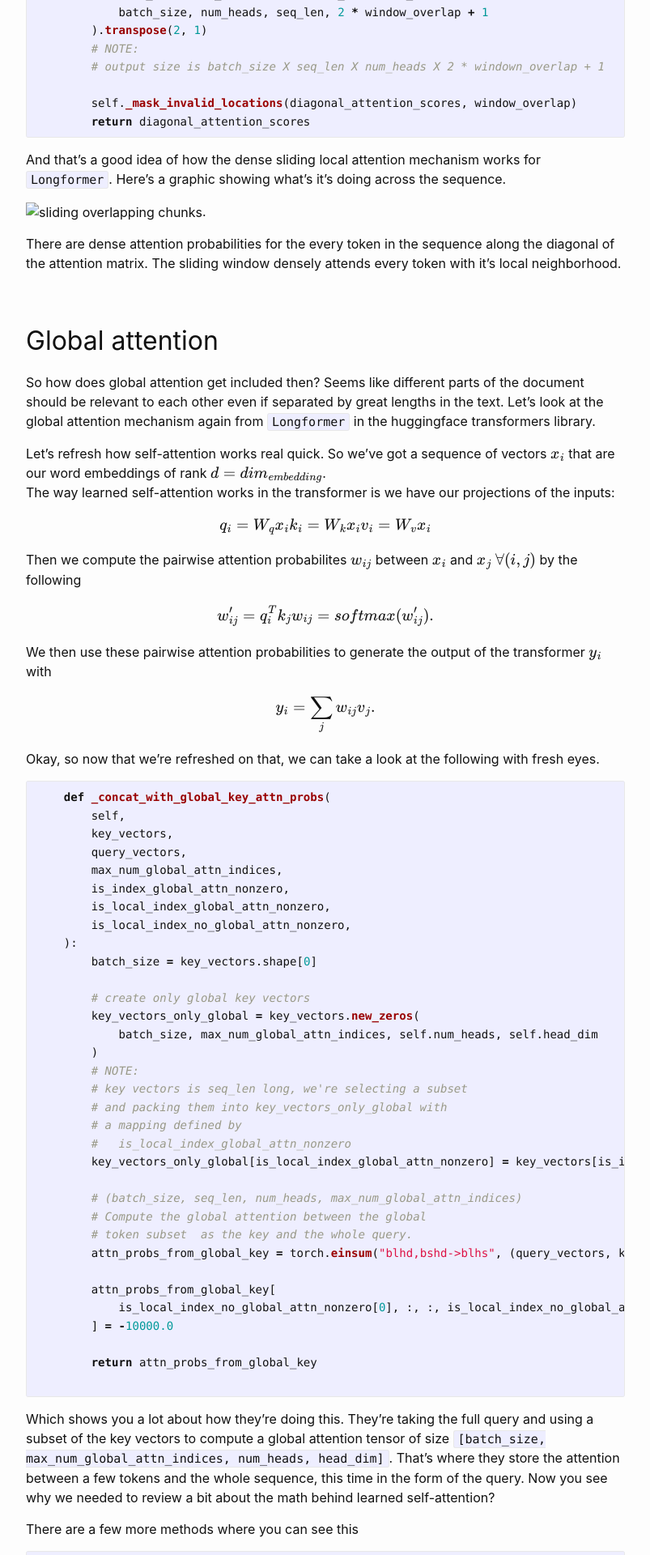
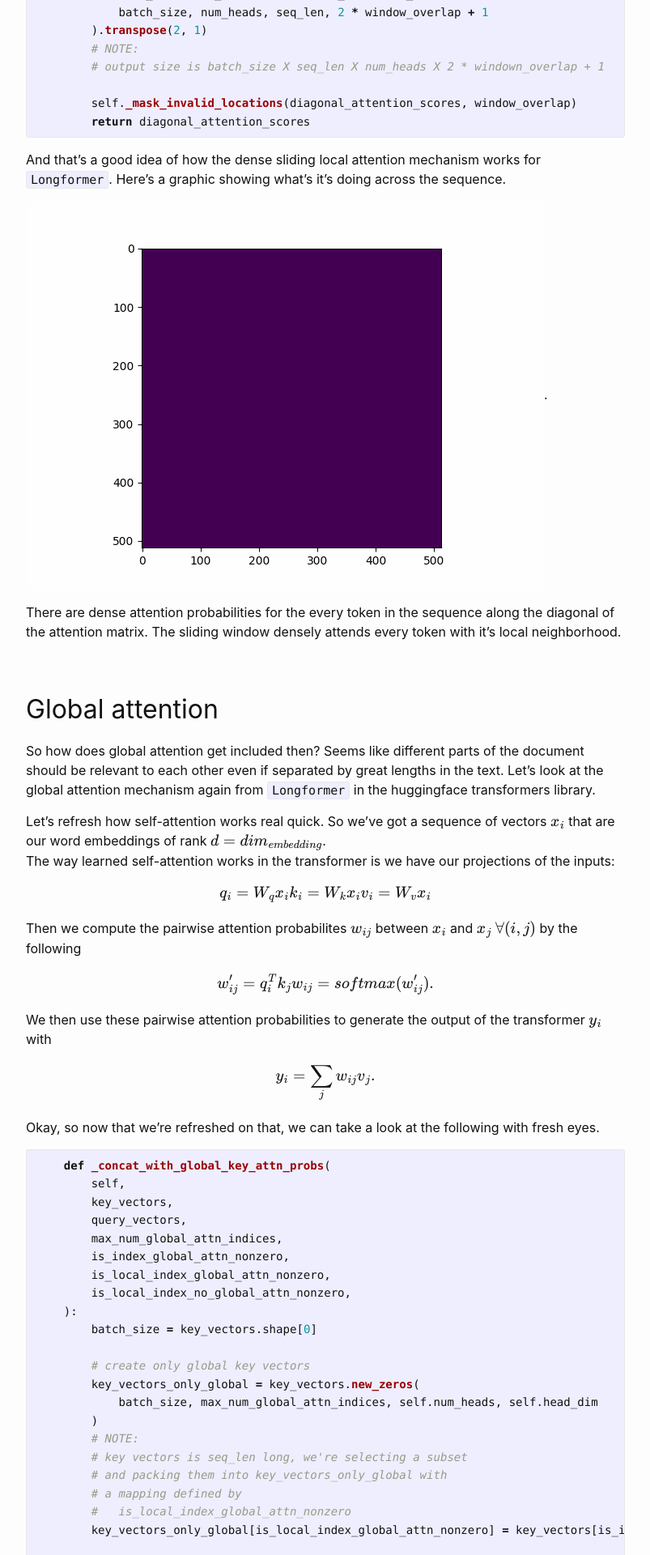
Before and after one commit to odellus/blog, a Jekyll site: the page built from _posts/2021-08-29-Research-Blog.md, in a window 1280 px wide. Shown: the part 2584-4504 px from the top of the page at 81% size, without its empty margins (238-1041 px from the left). Built offline with Jekyll 4.4.1, drawn with Linux system fonts in a browser that asks for light colours; emoji names are drawn with the system emoji font; formulas are drawn with MathJax 3.

Commit message:
The gif I spent so much time putting together was not rendering, so I moved it into the assets folder and changed the link.

```diff
--- a/_posts/2021-08-29-Research-Blog.md
+++ b/_posts/2021-08-29-Research-Blog.md
@@ -112,7 +112,7 @@ def _sliding_chunks_query_key_matmul(self, query: torch.Tensor, key: torch.Tenso
 
 And that's a good idea of how the dense sliding local attention mechanism works for `Longformer`.  Here's a graphic showing what's it's doing across the sequence.
 
-![sliding overlapping chunks](../sliding_local_attention.gif).
+![sliding overlapping chunks](/blog/assets/sliding_local_attention.gif).
 
 There are dense attention probabilities for the every token in the sequence along the diagonal of the attention matrix. The sliding window densely attends every token with it's local neighborhood.
 
```
Also changed, not shown: assets/sliding_local_attention.gif (renamed from sliding_local_attention.gif).
